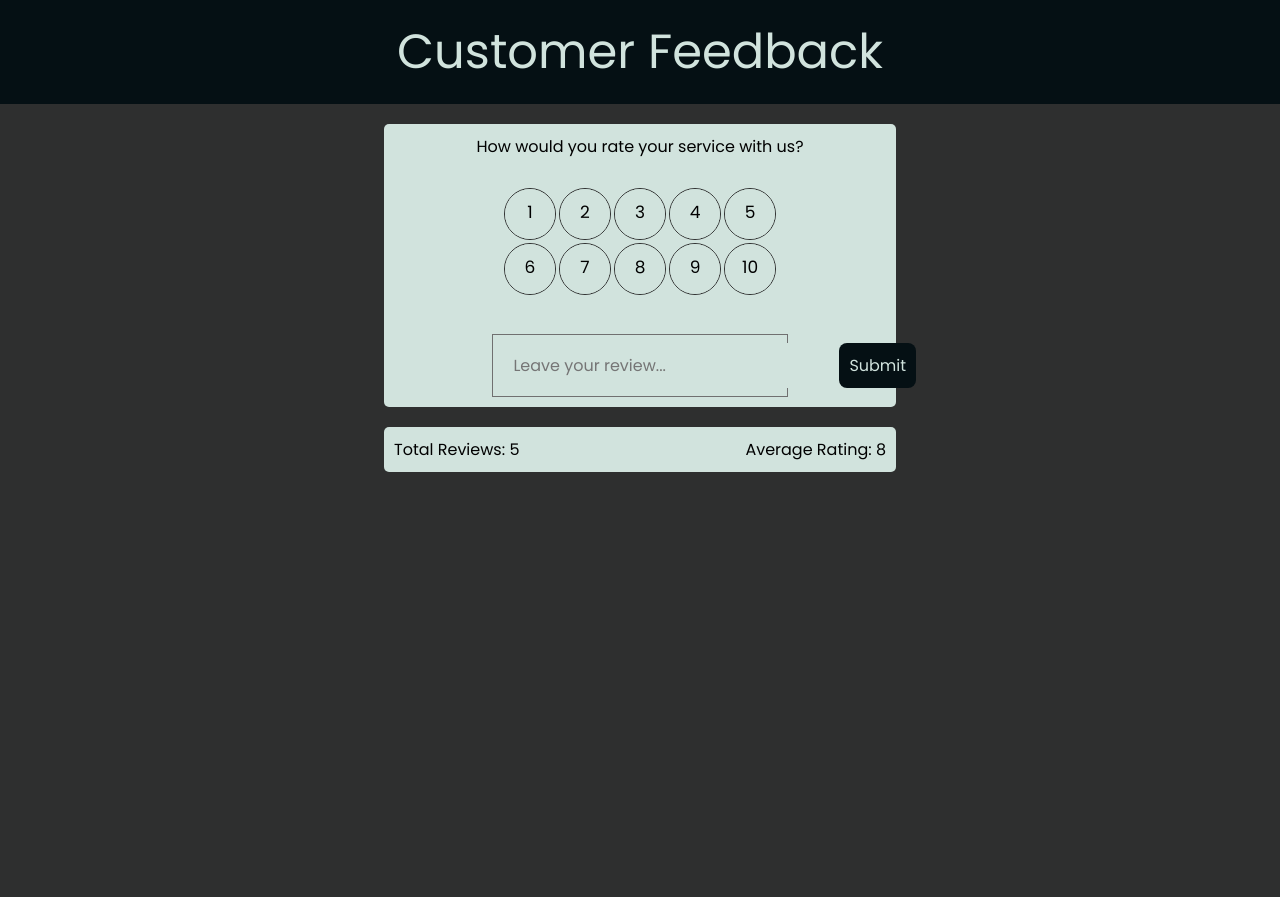
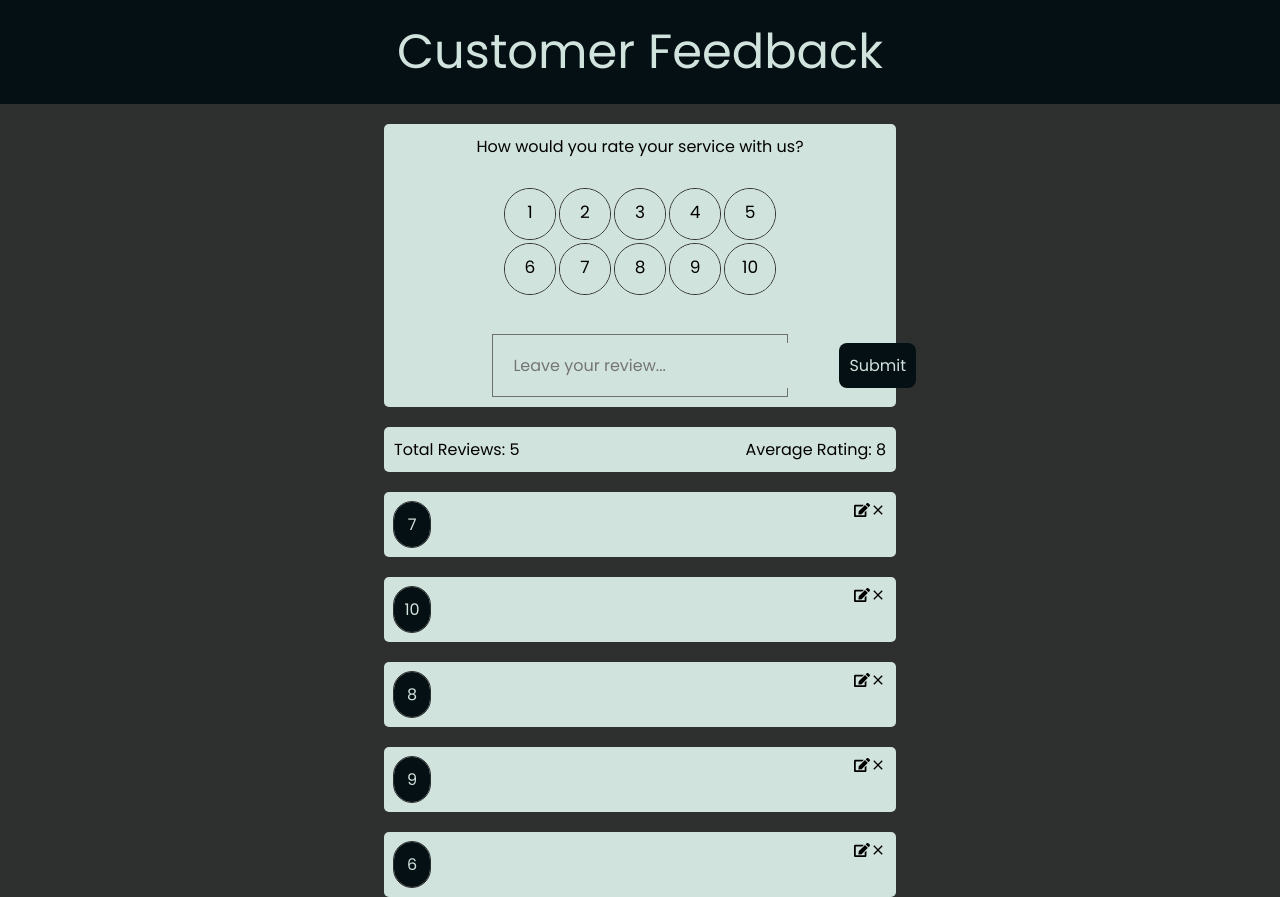
Before and after one commit to AaronCQuinn/feedback-app, a React (Create React App) app: page / in a window 1280 px wide. Before the commit the page ends 800 px from the top, so only its background shows below. Built offline with nearby package versions, Linux system fonts and the light colour scheme.

Commit message:
Added feedback items to UI

```diff
--- a/package.json
+++ b/package.json
@@ -8,6 +8,7 @@
     "@testing-library/user-event": "^13.5.0",
     "react": "^18.2.0",
     "react-dom": "^18.2.0",
+    "react-icons": "^4.6.0",
     "react-scripts": "5.0.1",
     "uuid": "^9.0.0",
     "web-vitals": "^2.1.4"
--- /dev/null
+++ b/src/components/feedbackItem/FeedbackItem.jsx
@@ -0,0 +1,30 @@
+import React, { useContext } from 'react'
+import './feedbackitem.css'
+import { MdClose } from 'react-icons/md'
+import { FaEdit } from 'react-icons/fa'
+import FeedbackContext from '../../context/FeedbackContext'
+
+const FeedbackItem = ({item}) => {
+    const {editFeedback, updateFeedback} = useContext(FeedbackContext);
+    return (
+        <div className='cb-feedbackItems-container'>
+            <div className='cb-feedbackItems-title'>
+                <div className='cb-feedbackItems-rating'>
+                    {item.rating}
+                </div>
+                <div className='cb-feedbackItems-options'>
+                    <FaEdit
+                        style={{backgroundColor: 'var(--azure-x-11-web-color'}}
+                        onClick={() => editFeedback(item)}
+                    />
+                    <MdClose
+                        style={{backgroundColor: 'var(--azure-x-11-web-color'}}
+                        onClick={() => updateFeedback(item.id)}
+                    />
+                </div>
+            </div>
+        </div>
+    )
+}
+
+export default FeedbackItem
--- /dev/null
+++ b/src/components/feedbackItem/feedbackitem.css
@@ -0,0 +1,35 @@
+.cb-feedbackItems-container {
+    margin-top: 20px;
+    width: 100vw;
+    display: flex;
+    justify-content: center;
+}
+
+.cb-feedbackItems-title {
+    display: flex;
+    justify-content: space-between;
+    width: 40%;
+    background-color: var(--azure-x-11-web-color);
+    border-radius: 5px;
+    padding: 10px;
+}
+
+.cb-feedbackItems-rating {
+    /* background-color: var(--azure-x-11-web-color); */
+    background-color: var(--rich-black-fogra-29);
+    color: var(--azure-x-11-web-color);
+    padding: 10px;
+    border-radius: 25px;
+    outline: var(--jet) solid 1px;
+    min-width: 2.25em;
+    min-height: 2.25em;
+    text-align: center;
+}
+
+.cb-feedbackItems-options {
+    display: flex;
+    background-color: var(--azure-x-11-web-color);
+    align-content: center;
+    text-align: center;
+    justify-content: space-between;
+}
--- /dev/null
+++ b/src/components/feedbackItemList/FeedbackItemList.jsx
@@ -0,0 +1,19 @@
+import React, { useContext } from 'react'
+import FeedbackItem from '../feedbackItem/FeedbackItem'
+import FeedbackContext from '../../context/FeedbackContext'
+
+const FeedbackItemList = () => {
+    const {feedback} = useContext(FeedbackContext);
+    return (
+        <div>
+            {feedback.map((item) => {
+                return (
+                        <FeedbackItem item={item} key={item.id} />
+                )
+            })}
+        </div>
+    );
+}
+
+
+export default FeedbackItemList
--- a/src/pages/Home.js
+++ b/src/pages/Home.js
@@ -2,6 +2,7 @@ import React from 'react'
 import Header from '../components/header/Header'
 import UserInput from '../components/userInput/UserInput'
 import FeedbackStats from '../components/feedbackStats/FeedbackStats'
+import FeedbackItemList from '../components/feedbackItemList/FeedbackItemList'
 
 const home = () => {
   return (
@@ -9,6 +10,7 @@ const home = () => {
       <Header />
       <UserInput />
       <FeedbackStats />
+      <FeedbackItemList />
     </>
   )
 }
```
Also changed, not shown: 1 other file (tests, documents, lock files or other folders).
